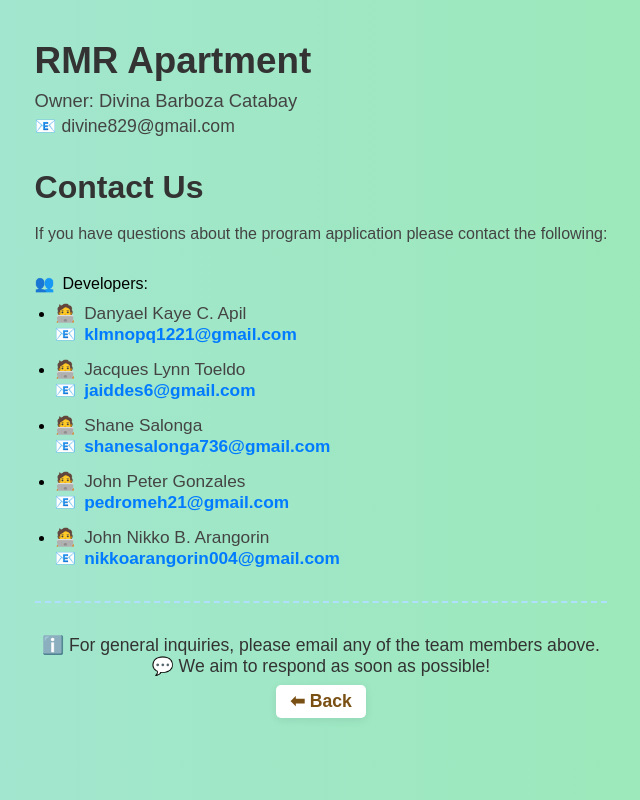
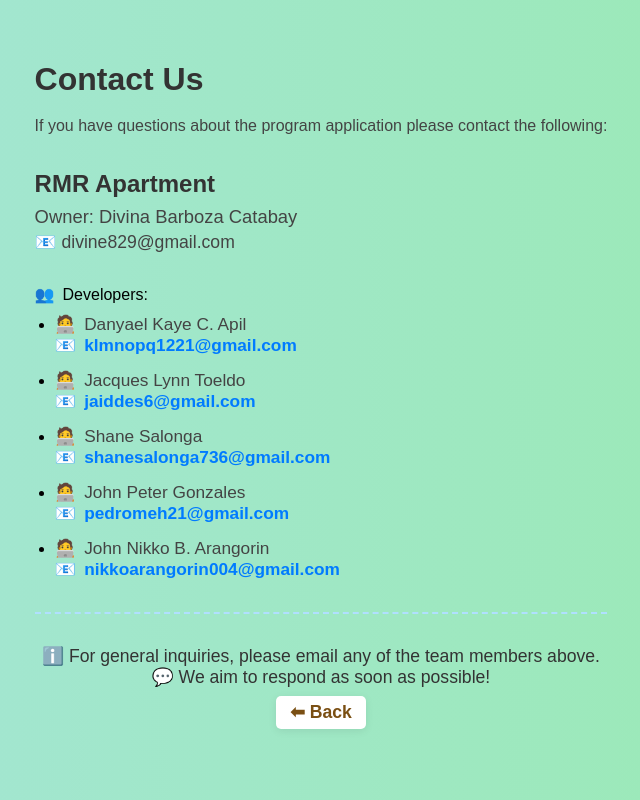
Before and after one commit to Noble636/Capstone2, a React (Create React App) app: page /contact-us in a window 1280 px wide. Shown: the whole page, without its empty margins (319-959 px from the left). Built offline with nearby package versions, Linux system fonts and the light colour scheme.

Commit message:
Initial commit

```diff
--- a/src/components/ContactUs.js
+++ b/src/components/ContactUs.js
@@ -8,9 +8,13 @@ const ContactUs = () => {
   return (
     <div className="contactus-container">
       <div className="contactus-box">
-        {/* Apartment Info Block FIRST */}
-        <div className="contactus-apartment-info" style={{ marginBottom: "32px" }}>
-          <div style={{ fontSize: "2.3rem", fontWeight: "bold", color: "#333" }}>RMR Apartment</div>
+        <h1 className="contactus-title">Contact Us</h1>
+        <p className="contactus-desc">
+          If you have questions about the program application please contact the following:
+        </p>
+
+        <div className="contactus-apartment-info" style={{ margin: "32px 0" }}>
+          <div style={{ fontSize: "1.5rem", fontWeight: "bold", color: "#333" }}>RMR Apartment</div>
           <div style={{ fontSize: "1.15rem", marginTop: "8px", color: "#444" }}>
             Owner: Divina Barboza Catabay
           </div>
@@ -18,10 +22,6 @@ const ContactUs = () => {
             <span role="img" aria-label="email">📧</span> divine829@gmail.com
           </div>
         </div>
-        <h1 className="contactus-title">Contact Us</h1>
-        <p className="contactus-desc">
-          If you have questions about the program application please contact the following:
-        </p>
 
         <div className="contactus-developers-label" style={{ marginTop: "28px", display: 'flex', alignItems: 'center', gap: '8px' }}>
           <span role="img" aria-label="team">👥</span> Developers:
```
